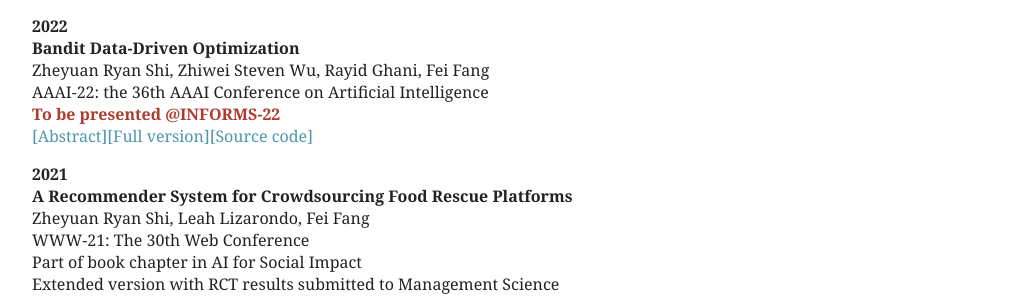
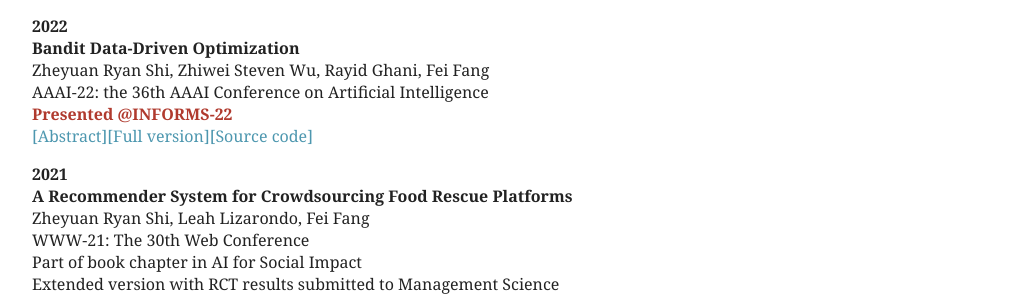
Before and after one commit to ryanzshi/ryanzshi.github.io, a Jekyll site: the page built from index.md, in a window 1280 px wide and 900 px high, scrolled down 625 px. Shown: the part 157-454 px from the top of the window, without its empty margins (116-1151 px from the left). Built offline with Jekyll 4.4.1, drawn with Linux system fonts in a browser that asks for light colours; some of the changed text lies outside the part shown.

Commit message:
going on twitter now

```diff
--- a/index.md
+++ b/index.md
@@ -105,7 +105,7 @@
 <br>
 AAAI-22: the 36th AAAI Conference on Artificial Intelligence
 <br>
-<b><font color="#B03A2E">To be presented @INFORMS-22</font></b>
+<b><font color="#B03A2E">Presented @INFORMS-22</font></b>
 <br>
 <a id="abs-bandit-button" onclick="absCHF('abs-bandit')" style="cursor:pointer;">[Abstract]</a>[[Full version]](https://arxiv.org/abs/2008.11707)[[Source code]](https://github.com/AIandSocialGoodLab/bandit-data-driven-optimization)
 <div id="abs-bandit" style="display:none;">
@@ -289,8 +289,6 @@
 <p>
 <small>Love and time are the only way. At the end of the day, they are what we only have.</small>
 <br>
-<small>I don't use any social media for work. Everything is on this website.</small>
-<br>
 <small>Copyright 2016 - {{site.time | date:"%Y"}} by Zheyuan Ryan Shi </small>
 </p>
 </footer>
```
